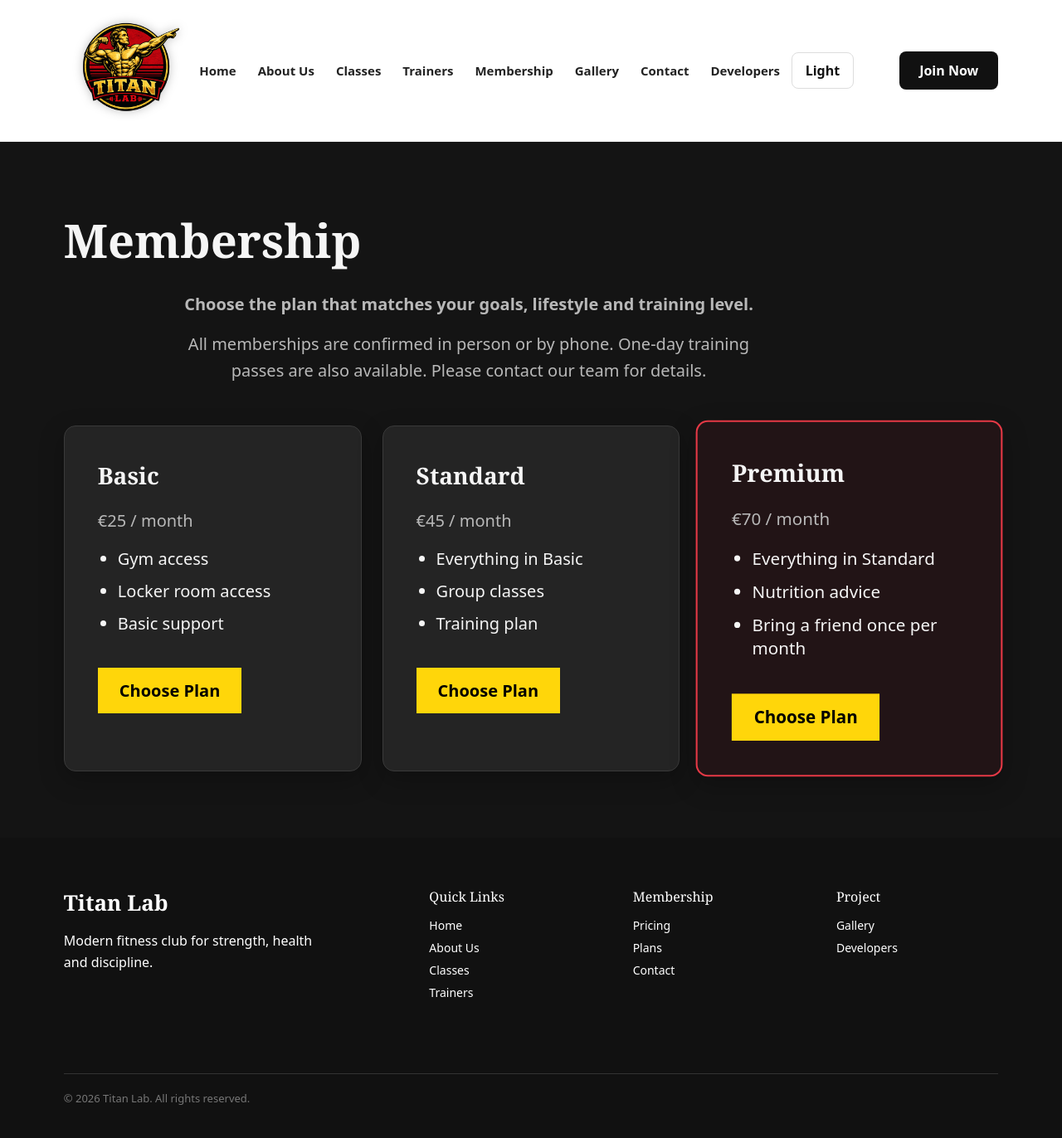
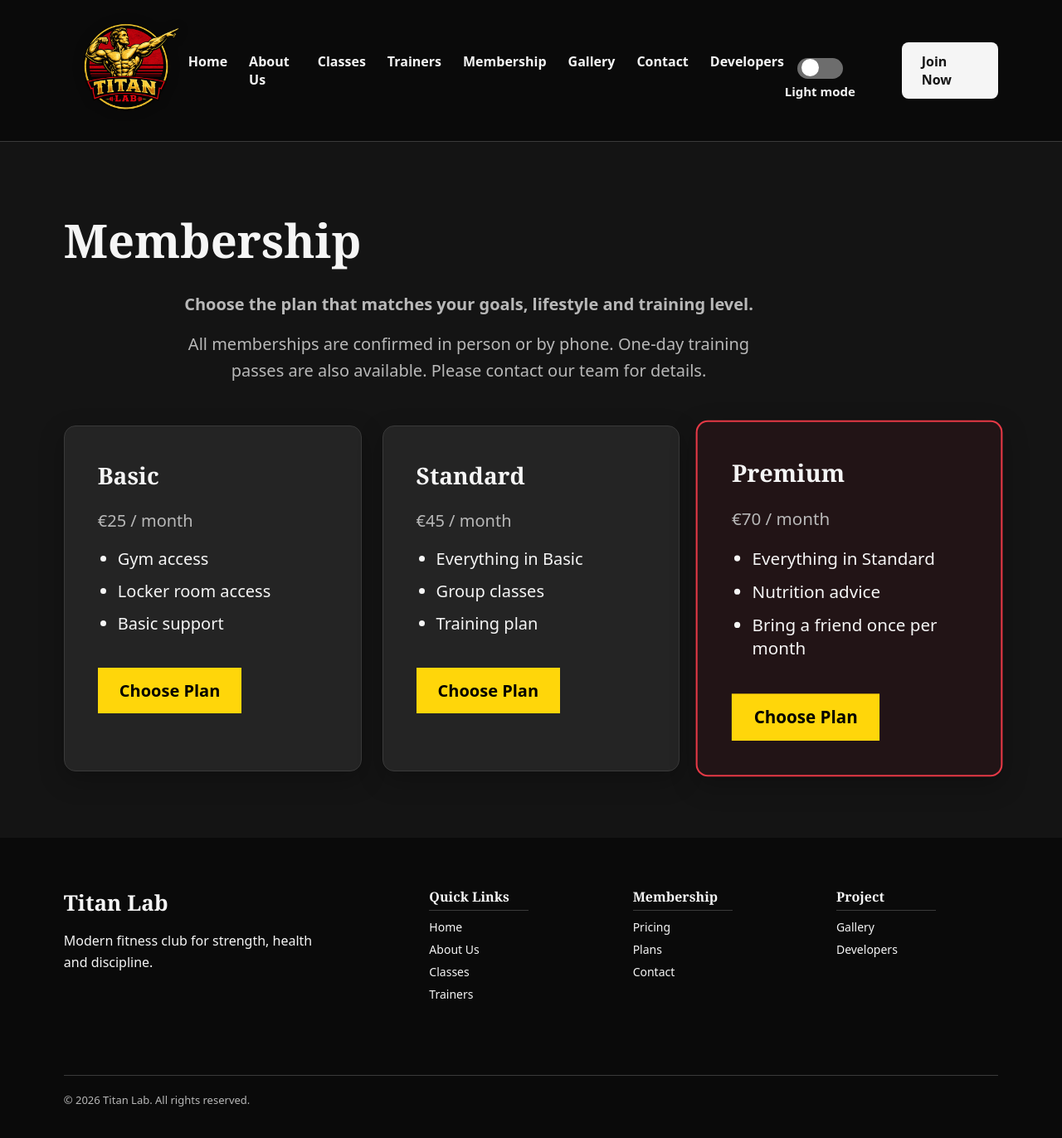
Before and after one commit to tatipoda/griffithY1FinalCSWD, a React (Vite) app in the folder finalProject/: page /membership in a window 1280 px wide. Shown: the top 1372 px of the page at 83% size. Built offline with nearby package versions, Linux system fonts and the light colour scheme; the HTML template or start-up script is replaced by a standard one.

Commit message:
Add slider switch for theme color, refactor css that it uses const variables, fix color theme

```diff
--- a/finalProject/src/components/Footer.module.css
+++ b/finalProject/src/components/Footer.module.css
@@ -3,8 +3,8 @@
   display: grid;
   grid-template-columns: 2fr 1fr 1fr 1fr;
   gap: 50px;
-  background-color: #111111;
-  color: white;
+  background-color: var(--bg-footer);
+  color: var(--text);
 }
 
 /* headers */
@@ -15,14 +15,18 @@
 
 .footer h3 {
   font-size: 16px;
-  margin-bottom: 14px;
-  color: #cccccc;
+  font-weight: var(--fw-semibold) ;
+  width:120px;
+  white-space: nowrap;
+
+  padding-bottom:5px;
+  border-bottom: 1px solid var(--border-strong);
+  margin-bottom: 10px;
 }
 
 /* main text */
 .footer p {
   max-width: 320px;
-  color: #aaaaaa;
   line-height: 1.6;
 }
 
@@ -30,14 +34,11 @@
 .footer a {
   display: block;
   margin-bottom: 8px;
-  color: #cccccc;
-  text-decoration: none;
-  font-size: 14px;
+  font-size: var(--fs-body-s);
   transition: 0.2s;
 }
 
 .footer a:hover {
-  color: #e63946;
   transform: translateX(3px);
 }
 
@@ -47,9 +48,9 @@
   grid-column: 1 / -1;
   margin-top: 30px;
   padding-top: 20px;
-  border-top: 1px solid #333;
+  border-top: 1px solid var(--border-strong);
   font-size: 13px;
-  color: #777;
+  color: var(--text-muted);
 }
 
 /* Mobile */
@@ -67,10 +68,6 @@
   color: inherit;
 }
 
-.footer {
-  color: white;
-}
-
 .footer a:hover {
   color: var(--yellow);
 }
--- a/finalProject/src/components/Header.jsx
+++ b/finalProject/src/components/Header.jsx
@@ -28,9 +28,15 @@ function toggleTheme() {
       </nav>
 
 <div className={styles.headerActions}>
-  <button onClick={toggleTheme} className={styles.themeButton}>
-    {theme === "dark" ? "Light" : "Dark"}
-  </button>
+
+    <div className={styles.themeSwitchContainer}>
+    <label className={styles.themeSwitch}>
+        <input type="checkbox" className={styles.themeToggle} onChange={toggleTheme}></input>
+        <span className={styles.slider}></span>
+    </label>
+    <span className={styles.switchName}>{theme === "dark" ? "Light mode" : "Dark mode"}</span>
+    </div>
+
 
   <Link to="/membership" className={styles.joinButton}>
     Join Now
--- a/finalProject/src/components/Header.module.css
+++ b/finalProject/src/components/Header.module.css
@@ -4,8 +4,8 @@
   display: flex;
   align-items: center;
   justify-content: space-between;
-  border-bottom: 1px solid #eeeeee;
-  background-color: #ffffff;
+  border-bottom: 1px solid var(--border-strong);
+  background-color: var(--bg-header);
   position: sticky;
   top: 0;
   z-index: 10;
@@ -24,17 +24,15 @@
   filter: drop-shadow(0 0 6px rgba(0,0,0,0.25));
 }
 
-
 .nav {
   display: flex;
   gap: 26px;
 }
 
 .nav a {
-  color: #222222;
-  text-decoration: none;
-  font-size: 15px;
-  font-weight: 600;
+  color: var(--text);
+  font-size: var(--fs-body-m);
+  font-weight: var(--fw-semibold);
   position: relative;
 }
 
@@ -42,11 +40,11 @@
   content: "";
   width: 0;
   height: 2px;
-  background-color: #e63946;
+  background-color: var(--red);
   position: absolute;
   left: 0;
   bottom: -6px;
-  transition: width 0.2s;
+  transition: width 0.3s;
 }
 
 .nav a:hover::after {
@@ -57,22 +55,90 @@
   display: flex;
   align-items: center;
   gap: 55px;
+  height:70px;
 }
 
 .joinButton {
   padding: 12px 24px;
-  background-color: #111111;
-  color: white;
+  background-color: var(--text);
+  color: var(--bg);
   text-decoration: none;
   border-radius: 8px;
-  font-weight: 700;
+  font-weight: var(--fw-bold);
   transition: 0.2s;
 }
 
 .joinButton:hover {
-  background-color: #e63946;
+  background-color: var(--red);
   transform: translateY(-2px);
 }
+
+
+/*Theme color regulation*/
+.themeSwitchContainer{
+    display: flex;
+    flex-direction: column;
+    align-items: center;
+    padding-top:20px;
+    height:100%;
+    width:90px;
+}
+.themeSwitch{
+    position:relative;
+    width:55px;
+    height:30px;
+}
+.themeSwitch input{
+  display: none;
+}
+.slider{
+    position: absolute;
+    inset:0;
+    background-color: rgb(109, 109, 109);
+    border-radius: 26px;
+    cursor:pointer;
+    /* transition: background 0.25s; */
+}
+.switchName{
+    font-size: 15px;
+    font-weight: var(--fw-semibold);
+    margin-top:5px;
+}
+
+.slider::before{
+    content:"";
+    position: absolute;
+    width:21px;
+    height:21px;
+    left:5px;
+    bottom:3px;
+    background:white;
+    border-radius: 50%;
+    transition: transform 0.30s;
+}
+
+/* .themeSwitch input:checked + .slider{
+    background: var(--yellow);
+} */
+.themeSwitch input:checked + .slider::before{
+    transform: translateX(25px);
+}
+
+
+/* .themeButton {
+  padding: 10px 16px;
+  background: transparent;
+  color: #111111;
+  border: 1px solid #dddddd;
+  border-radius: 8px;
+  font-weight: 700;
+  cursor: pointer;
+}
+
+.themeButton:hover {
+  border-color: #e63946;
+  color: #e63946;
+} */
 
 @media (max-width: 900px) {
   .header {
@@ -89,19 +155,3 @@
   justify-content: center;
 }
 }
-
-/*Theme color regulation*/
-.themeButton {
-  padding: 10px 16px;
-  background: transparent;
-  color: #111111;
-  border: 1px solid #dddddd;
-  border-radius: 8px;
-  font-weight: 700;
-  cursor: pointer;
-}
-
-.themeButton:hover {
-  border-color: #e63946;
-  color: #e63946;
-}
--- a/finalProject/src/components/pages/HomePage/HomePage.module.css
+++ b/finalProject/src/components/pages/HomePage/HomePage.module.css
@@ -2,6 +2,7 @@
   min-height: 650px;
   background: linear-gradient(rgba(0, 0, 0, 0.55), rgba(0, 0, 0, 0.55)),
     url("/gym-hero.jpg");
+   /* background-color: var(--bg); */
   background-size: cover;
   background-position: center;
   display: flex;
@@ -11,7 +12,7 @@
 
 .heroContent {
   max-width: 600px;
-  color: white;
+  color: var(--bg);
 }
 
 .heroContent h1 {
@@ -28,20 +29,20 @@
 .card button,
 .cta button {
   padding: 12px 24px;
-  background-color: #111111;
-  color: white;
+  /* background-color: #111111;
+  color: white; */
   border: none;
   cursor: pointer;
-  font-weight: 700;
+  font-weight: var(--fw-bold);
 }
 
 .heroContent button:hover,
 .card button:hover,
 .cta button:hover {
-  background-color: #e63946;
+  /* background-color: #e63946; */
 }
 
-.cardImage,
+/* .cardImage,
 .trainerImage {
   display: flex;
   align-items: center;
@@ -50,16 +51,16 @@
   border: 1px solid #bbbbbb;
   color: #777777;
   font-weight: 700;
-}
+} */
 
 .section {
   padding: 60px 6%;
-  border-bottom: 1px solid #ddd;
+  border-bottom: 1px solid var(--border);
 }
 
 .section h2 {
   text-align: center;
-  font-size: 34px;
+  font-size: var(--fs-h1);
   margin-bottom: 36px;
 }
 
@@ -70,8 +71,8 @@
 }
 
 .card {
-  border: 1px solid #cccccc;
-  background-color: white;
+  border: 1px solid var(--border-strong);
+  background-color: var(--bg-card);
   transition: transform 0.2s;
 }
 .card:hover {
@@ -94,7 +95,7 @@
 }
 
 .card p {
-  color: #555555;
+  color: var(--text-muted);
 }
 
 .card button {
@@ -122,7 +123,7 @@
 .cta {
   padding: 50px 6%;
   text-align: center;
-  border-bottom: 1px solid #ddd;
+  border-bottom: 1px solid var(--border-strong);
 }
 
 .cta h2 {
--- a/finalProject/src/index.css
+++ b/finalProject/src/index.css
@@ -2,6 +2,7 @@
 :root {
     /* surfaces (dark, layered from deepest to lightest) */
     --bg-header:    #0A0A0A;
+    --bg-footer:    #0A0A0A;
     --bg:           #141414;
     --bg-main:      #1C1C1C;
     --bg-card:      #242424;
@@ -60,6 +61,7 @@
 /*colors for light scheme*/
 [data-theme="light"] {
   --bg-header: #ffffff;
+  --bg-footer: #ffffff;
   --bg: #f7f7f7;
   --bg-main: #ffffff;
   --bg-card: #ffffff;
```
